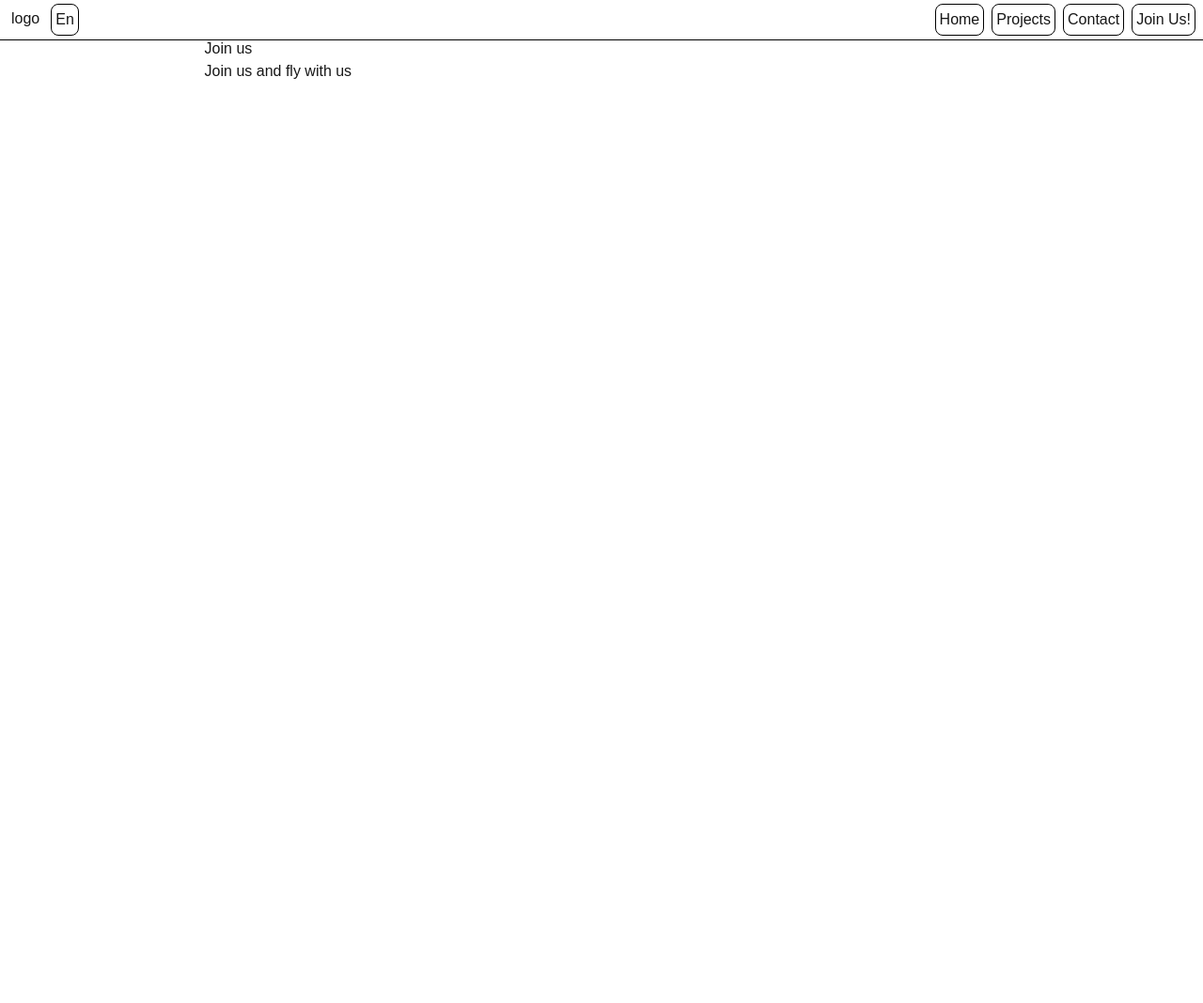
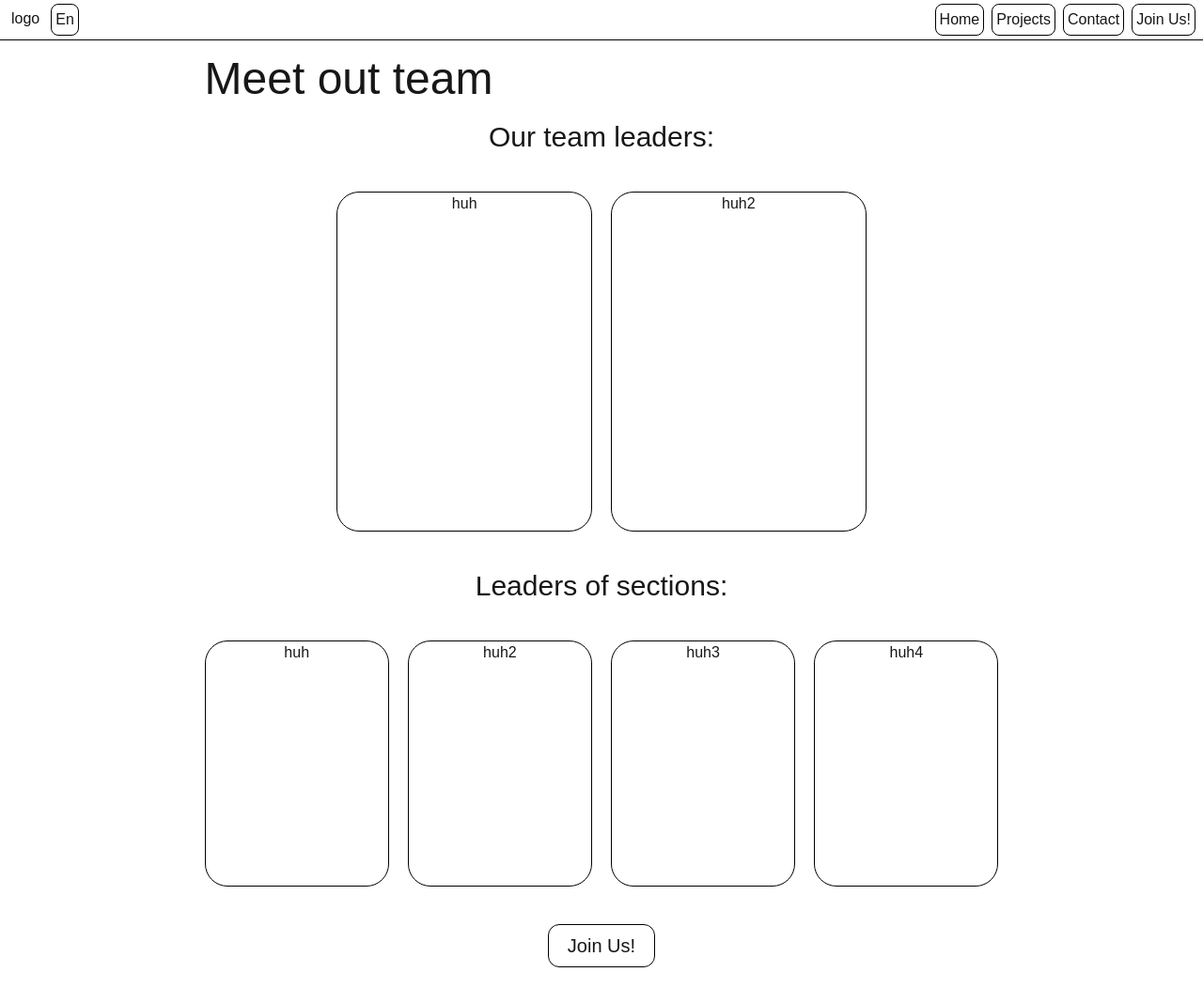
Before and after one commit to SKN-vFly/main-site, a Next.js app: page /en/join-us in a window 1280 px wide. Shown: the whole page at 94% size. Before the commit the page ends 800 px from the top, so only its background shows below. Built offline with nearby package versions, Linux system fonts and the light colour scheme.

Commit message:
Added something resembling the envisioned join us but idk what was supposed to go there

```diff
--- a/app/[locale]/join-us/page.tsx
+++ b/app/[locale]/join-us/page.tsx
@@ -1,12 +1,45 @@
 import { useTranslations } from "next-intl";
-import { localeArray } from "@/i18n/routing";
+import { localeArray, Link } from "@/i18n/routing";
 
 export default function Join() {
   const t = useTranslations("JoinPage");
   return (
     <div>
-      <h1>{t("title")}</h1>
-      <p>{t("body")}</p>
+      <h1 className="my-5 text-5xl">{t("joinHeader")}</h1>
+      <h2 className="text-3xl text-center">{t("leaders")}</h2>
+      <div className="grid gap-5 grid-cols-2 w-2/3 mx-auto my-10">
+        <div className="w-full aspect-[3/4] border border-black dark:border-white rounded-3xl text-center">
+          huh
+        </div>
+        <div className="w-full aspect-[3/4]  border border-black dark:border-white rounded-3xl text-center">
+          huh2
+        </div>
+      </div>
+      <h2 className="text-3xl text-center">{t("sectLeads")}</h2>
+
+      <div className="grid gap-5 grid-cols-4 w-full my-10">
+        <div className="w-full aspect-[3/4] border border-black dark:border-white rounded-3xl text-center">
+          huh
+        </div>
+        <div className="w-full aspect-[3/4]  border border-black dark:border-white rounded-3xl text-center">
+          huh2
+        </div>
+        <div className="w-full aspect-[3/4]  border border-black dark:border-white rounded-3xl text-center">
+          huh3
+        </div>
+        <div className="w-full aspect-[3/4]  border border-black dark:border-white rounded-3xl text-center">
+          huh4
+        </div>
+      </div>
+
+      <div className="my-10 flex">
+        <Link
+          className="px-5 py-2 border border-black dark:border-white text-xl mx-auto rounded-xl"
+          href="/"
+        >
+          {t("join")}
+        </Link>
+      </div>
     </div>
   );
 }
--- a/localizations/en.json
+++ b/localizations/en.json
@@ -4,8 +4,10 @@
     "subtitle": "vFly planes go vroom"
   },
   "JoinPage": {
-    "title": "Join us",
-    "body": "Join us and fly with us"
+    "joinHeader": "Meet out team",
+    "leaders": "Our team leaders:",
+    "sectLeads": "Leaders of sections:",
+    "join": "Join Us!"
   },
   "ContactPage": {
     "title": "Contact us",
```
